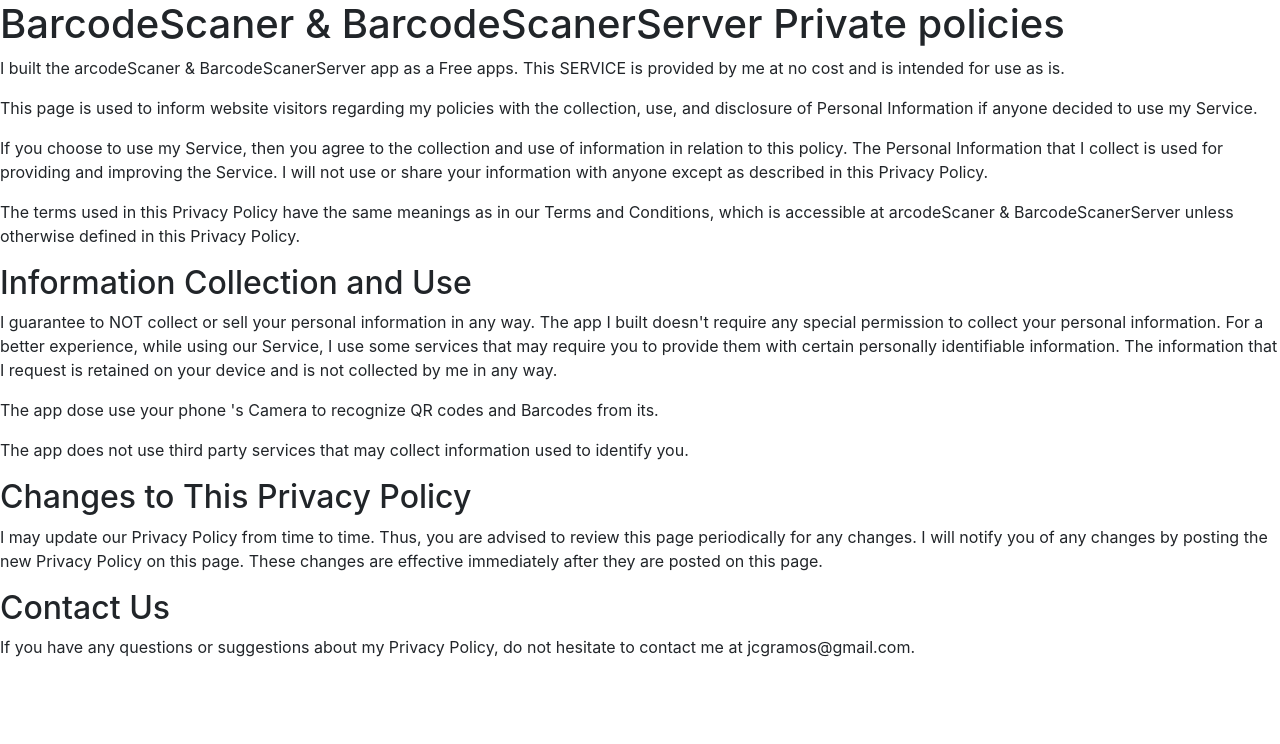
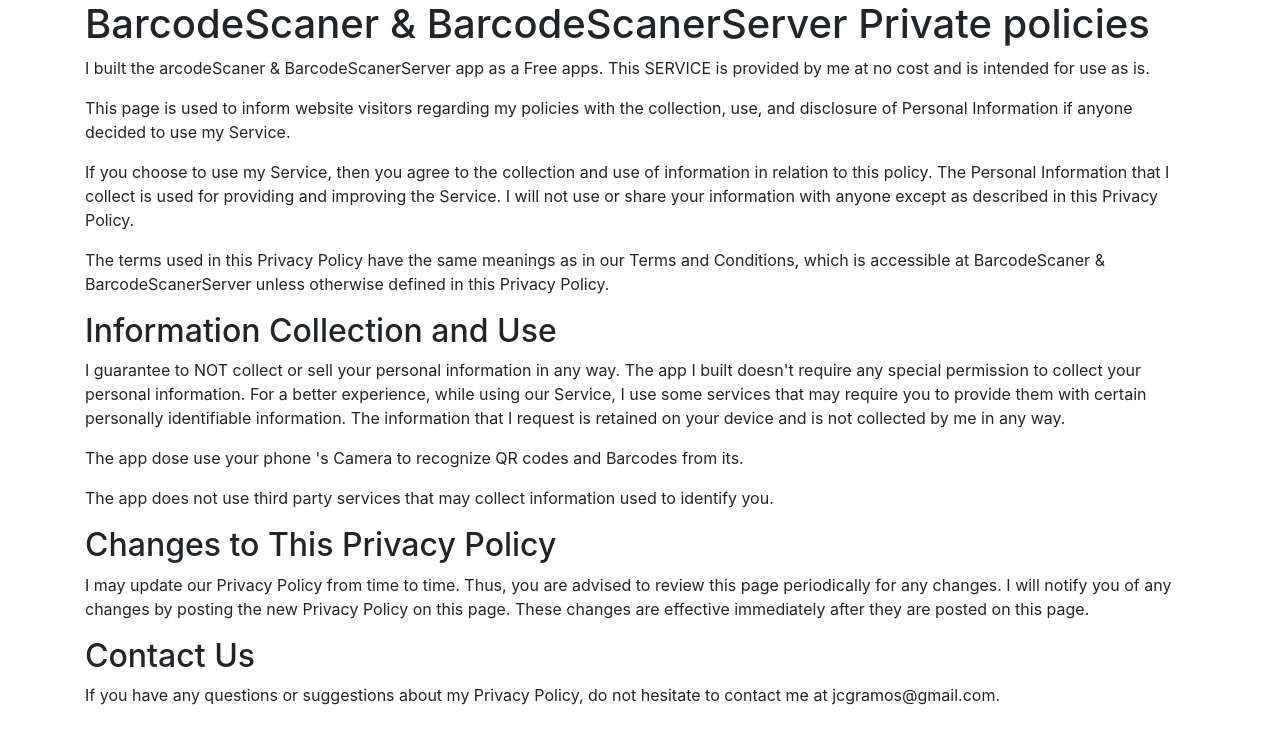
Before and after one commit to jcgramos/jcgramos.github.io, a plain HTML site: page BarcodeKeyboardPrivacidad.html in a window 1280 px wide. Drawn offline with nearby package versions, Linux system fonts and the light colour scheme.

Commit message:
Update BarcodeKeyboardPrivacidad.html

```diff
--- a/BarcodeKeyboardPrivacidad.html
+++ b/BarcodeKeyboardPrivacidad.html
@@ -3,6 +3,7 @@
 	<link rel="stylesheet" href="https://stackpath.bootstrapcdn.com/bootstrap/5.0.0-alpha2/css/bootstrap.min.css">
 	</head>
 	<body>
+	<div class="container">
 		<h1>BarcodeScaner & BarcodeScanerServer Private policies</h1>
 
 		<p>I built the arcodeScaner & BarcodeScanerServer app as a Free apps. This SERVICE is provided by me at no cost and is intended for use as is.</p>
@@ -11,7 +12,7 @@
 
 		<p>If you choose to use my Service, then you agree to the collection and use of information in relation to this policy. The Personal Information that I collect is used for providing and improving the Service. I will not use or share your information with anyone except as described in this Privacy Policy.</p>
 
-		<p>The terms used in this Privacy Policy have the same meanings as in our Terms and Conditions, which is accessible at arcodeScaner & BarcodeScanerServer unless otherwise defined in this Privacy Policy.</p>
+		<p>The terms used in this Privacy Policy have the same meanings as in our Terms and Conditions, which is accessible at BarcodeScaner & BarcodeScanerServer unless otherwise defined in this Privacy Policy.</p>
 
 		<h2>Information Collection and Use</h2>
 		<p>I guarantee to NOT collect or sell your personal information in any way. The app I built doesn't require any special permission to collect your personal information.
@@ -26,5 +27,6 @@
 
 		<h2>Contact Us</h2>
 		<p>If you have any questions or suggestions about my Privacy Policy, do not hesitate to contact me at jcgramos@gmail.com.</p>
+		</div>
 	</body>
 	<html>
```
